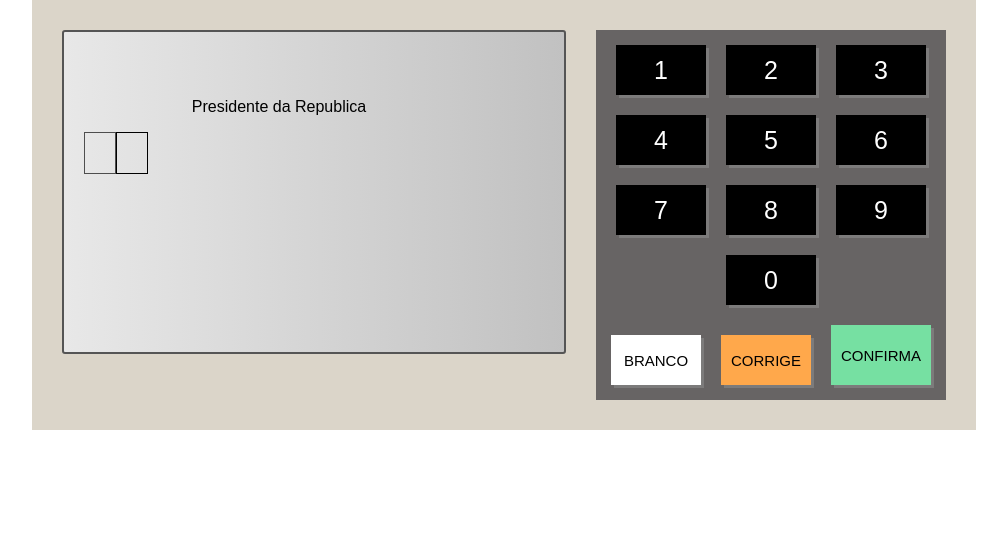
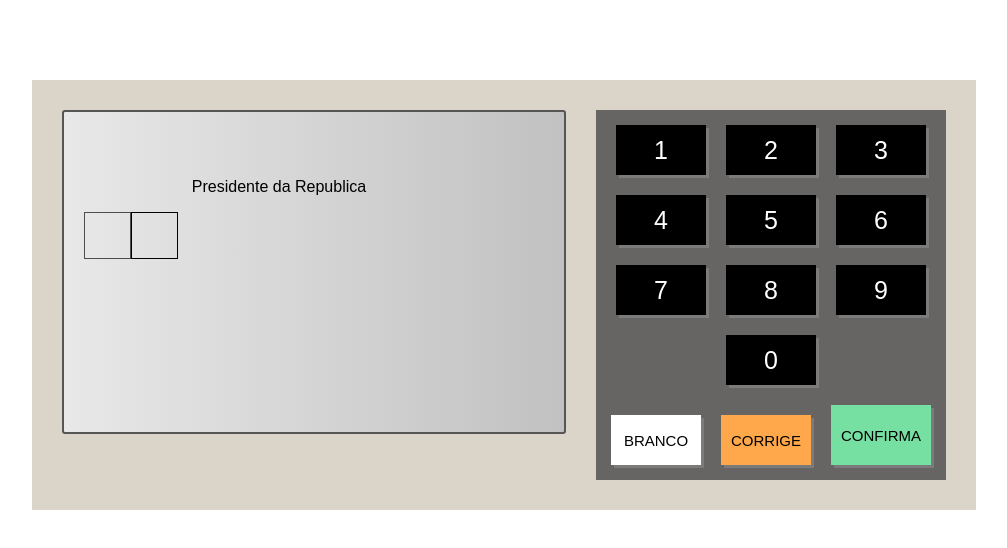
Before and after one commit to YlanzinhoY/Projeto-urna-eletronica, a plain HTML site: page index.html in a window 1280 px wide. Shown: the whole page, without its empty margins (136-1143 px from the left). Drawn offline with Linux system fonts and the light colour scheme.

Commit message:
version beta 1.0.0

```diff
--- a/index.js
+++ b/index.js
@@ -107,8 +107,8 @@ function confirma(){
         numeros.innerHTML = ''
         cargo.innerHTML =''
         descricao.innerHTML = '<div class="aviso-grande pisca alinha fim">FIM</div>'
-        setInterval(function(){
+        setTimeout(function(){
             document.location.reload(true)
-        },1500)
+        },1000)
     }
 }
--- a/style.css
+++ b/style.css
@@ -16,6 +16,7 @@ body{
     background-color: #dbd5c9;
     padding: 30px;
     display: flex;
+    margin-top: 80px;
 }
 
 .tela {
@@ -109,11 +110,11 @@ body{
 
 .numero{
     display: inline-block;
-    width: 30px;
-    height: 40px;
+    width: 45px;
+    height: 45px;
     border: 1px solid #000;
     text-align: center;
-    line-height: 40px;
+    line-height: 50px;
     font-size: 25px;
 }
 
```
